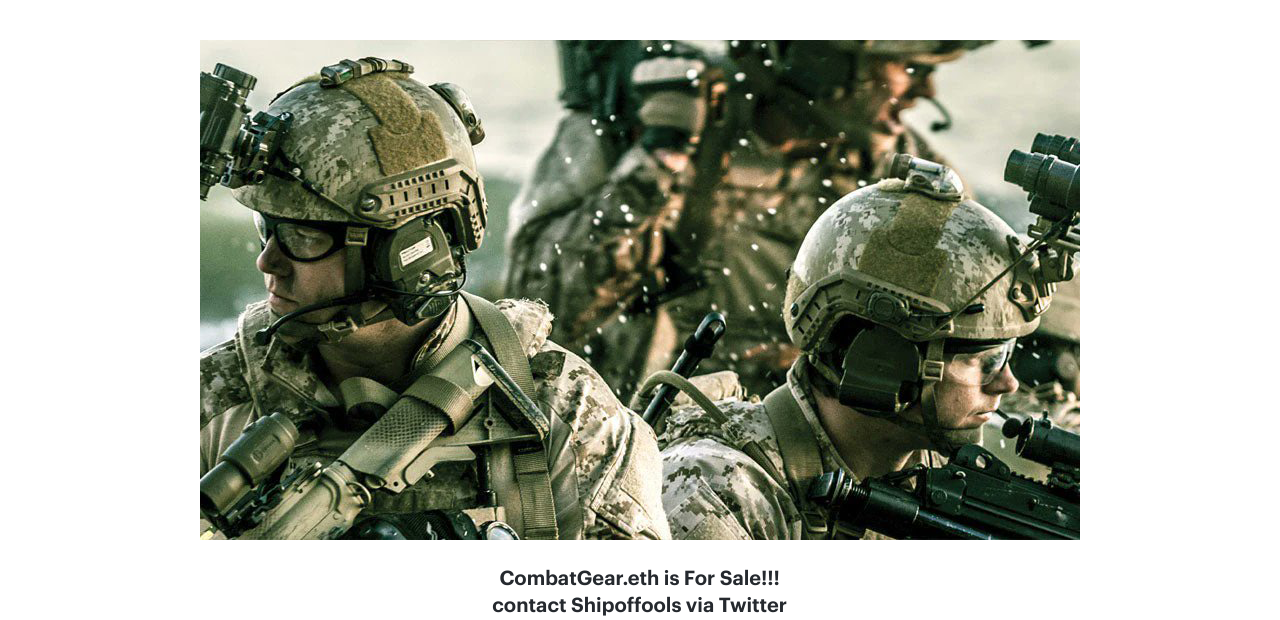
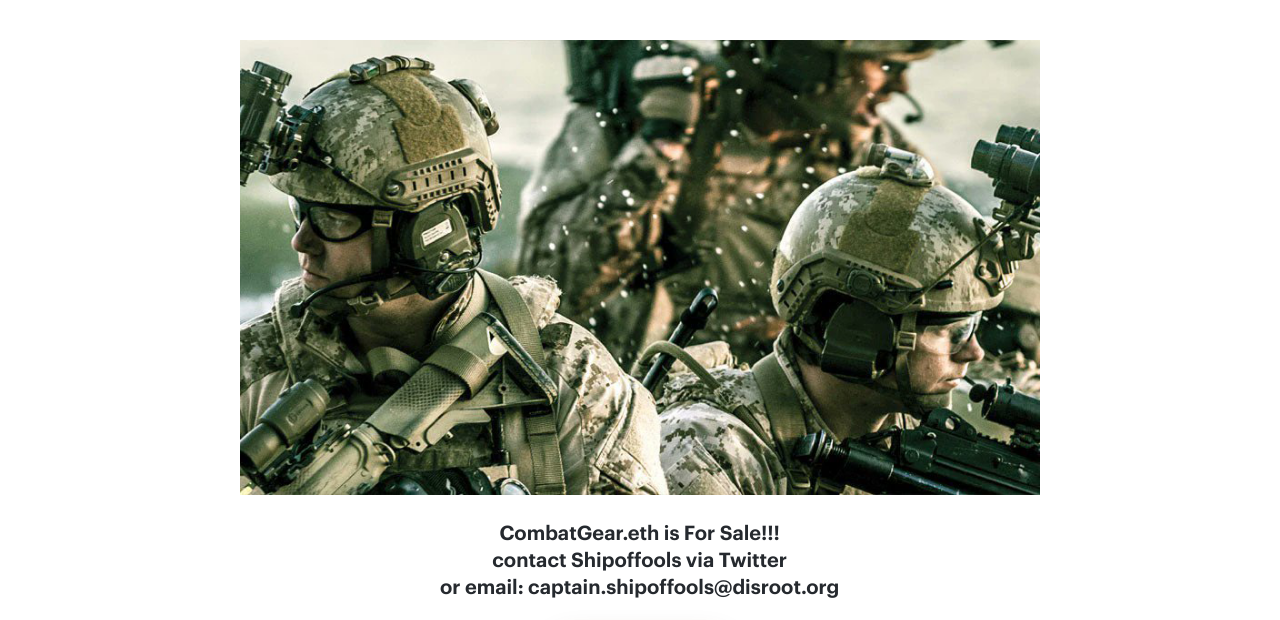
Before and after one commit to OFooled/combatgear.eth, a plain HTML site: page index.html in a window 1280 px wide. Shown: the part 131-751 px from the top of the page. Drawn offline with Linux system fonts and the light colour scheme; files whose address does not match are found by name.

Commit message:
Update index.html

```diff
--- a/index.html
+++ b/index.html
@@ -74,7 +74,7 @@ function myFunction() {
 
 <table style="width:100%; margin-bottom: 20px;">
 <tr>
-<th><img src="FgM-Q9xVIAUnzAw.png" style="display:block; max-height: 1000px; max-width: 1000px; margin-top: 10px; margin-right: auto; margin-left: auto; height: auto; width:auto;"></th>
+<th><img src="FgM-Q9xVIAUnzAw.png" style="display:block; max-height: 800px; max-width: 800px; margin-top: 10px; margin-right: auto; margin-left: auto; height: auto; width:auto;"></th>
 </tr>
 </table>
 <div></div>
```
